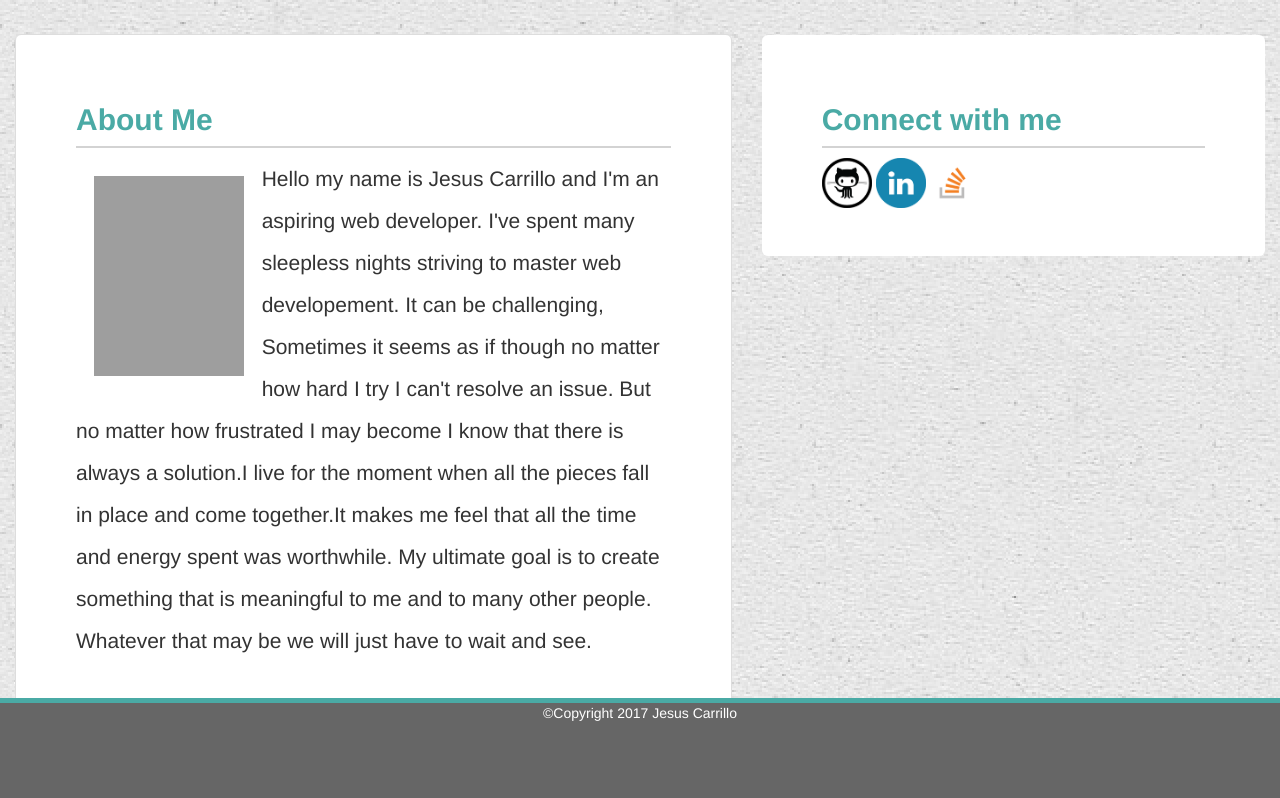
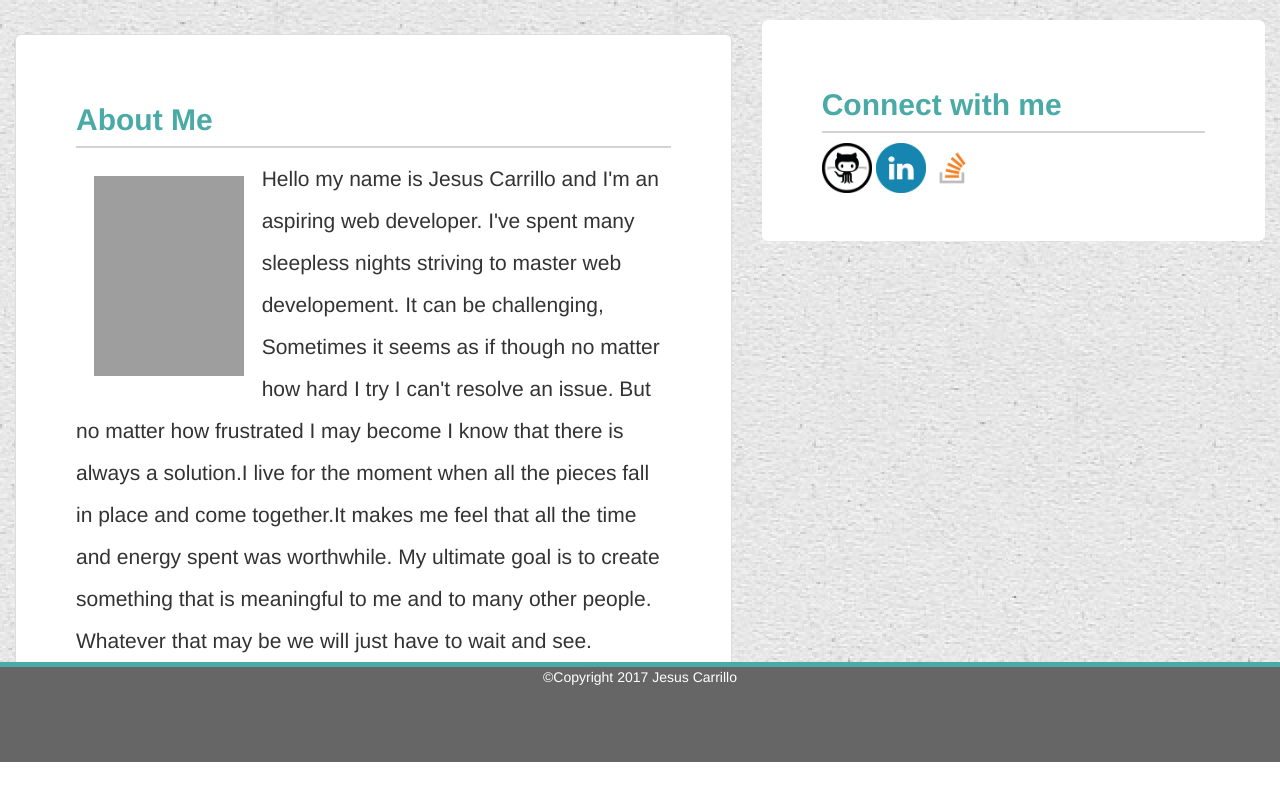
Before and after one commit to 91integ25/Bootstrap-portfolio, a PHP site: page /index.php in a window 1280 px wide. Shown: the part 62-860 px from the top of the page. After the commit the page ends 824 px from the top, so only its background shows below. Run offline with PHP 8.4, Linux system fonts and the light colour scheme; some libraries are stand-ins or nearby versions; grey boxes are pictures that could not be loaded.

Commit message:
Finished homework

```diff
--- a/assets/css/style.css
+++ b/assets/css/style.css
@@ -21,7 +21,7 @@ html {
 /*end of navbar style*/
 .about {
 	margin-top: 2%;
-	margin-bottom:10%;
+	margin-bottom:5%;
 	float:left;
 	background-color: #fff;
 	border: 1px solid #ddd;
@@ -100,9 +100,7 @@ textarea {
 
 .connect {
 	margin-bottom: 20%;
-	margin-top:3%;
 	background-color: #fff;
-
 }
 .connect img {
 	height:50px;
```
